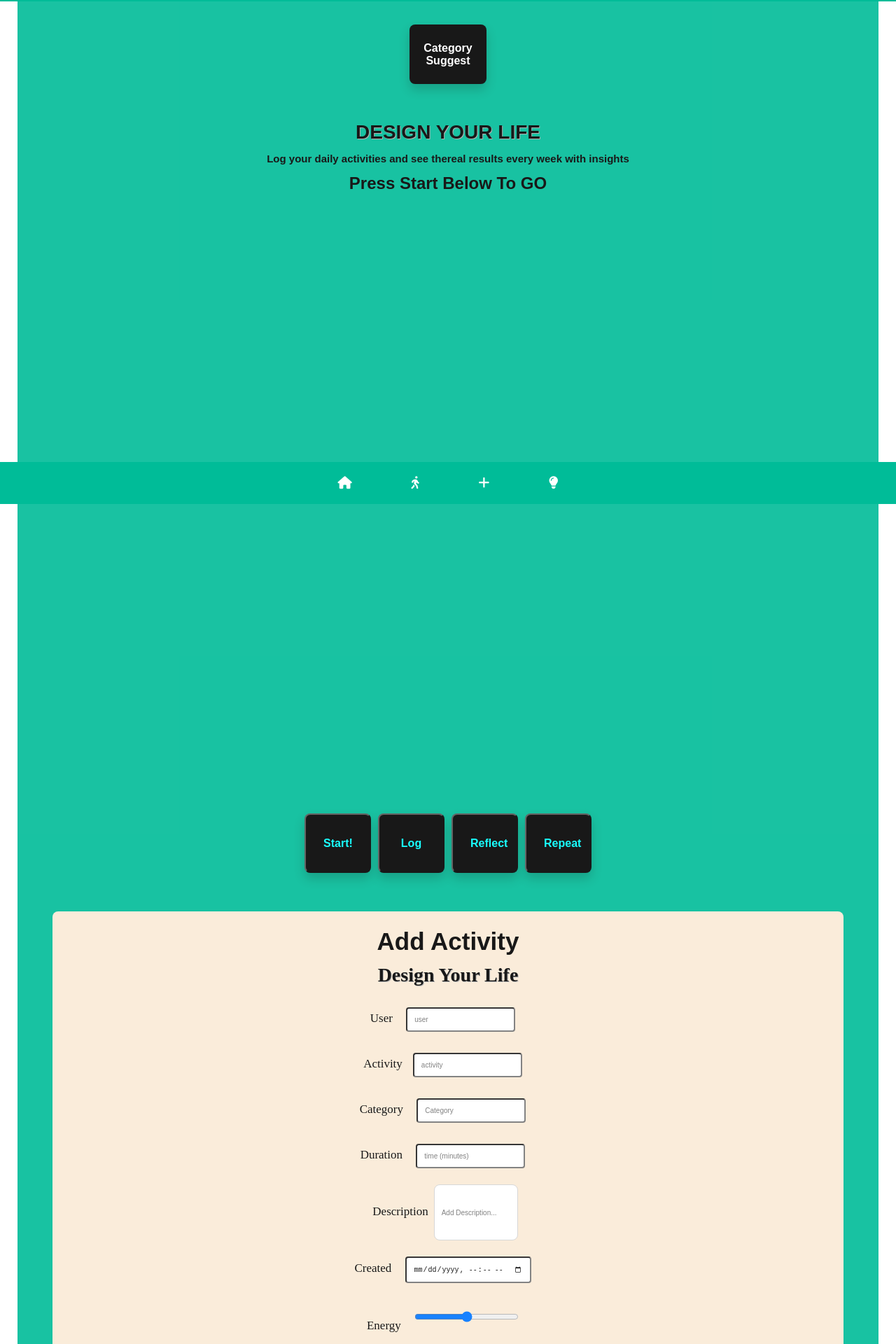
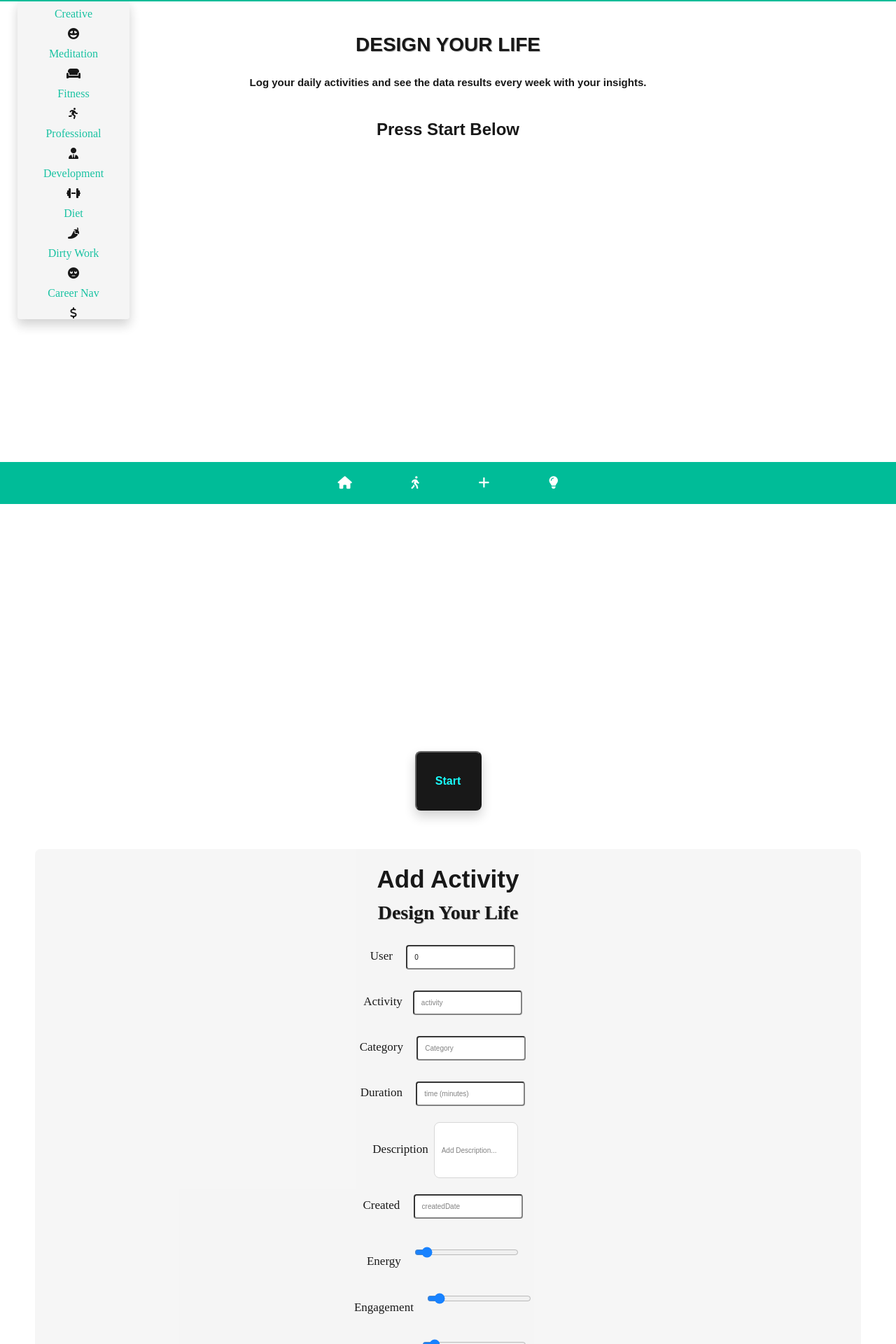
Before and after one commit to kurtve/React-Front-End, a React (Create React App) app in the folder react-front-end/: page /addactivity in a window 1280 px wide. Shown: the part 80-2000 px from the top of the page at 70% size. Built offline with nearby package versions, Linux system fonts and the light colour scheme; a web font is replaced by a local one.

Commit message:
Updated UI for Add Activity, axios POST
axios POST/PUT authenticating and returning object, still server issues w database accepting data

```diff
--- a/react-front-end/src/Components/Activities/AddActivity.js
+++ b/react-front-end/src/Components/Activities/AddActivity.js
@@ -94,6 +94,7 @@ const AddActivity = props => (
 		<p>Description: {task.description} </p>
 		<p>Created: {task.createdDate} </p>
 		<p>Energy Level: {task.energyLevel} </p>
+		<p>Engagement Level: {task.engagementLevel} </p>
 		<p>Rating: {task.enjoymentLevel} </p>
 		</div>
 		<div className='footer'>
--- a/react-front-end/src/Components/Activities/AddActivityForm.js
+++ b/react-front-end/src/Components/Activities/AddActivityForm.js
@@ -5,17 +5,20 @@ import EditTaskForm from './EditTaskForm.js';
 import styled from 'styled-components';
 //import './Activity.css';
 import TimeLine from './TimeLine.js';
+import { withFormik, Form, Field } from 'formik';
+import axios from 'axios';
 
 const StyledAddActivityForm = styled.div`
+background: white;
 .container {
   text-align: center;
   justify-content: center;
-  padding: 25px;
   background: none;
   font-family: 'proxima-nova', sans-serif;
   font-size: 1.6rem;
-  margin-top: 25px;
   height: 100%;
+  background: white;
+  border-radius: 4px;
 }
 .subHead h2{
 	font-family: 'proxima-nova', sans-serif;
@@ -26,7 +29,7 @@ const StyledAddActivityForm = styled.div`
 	font-size: 1.7rem;
 }
 .dropdown {
-	margin-top: 35px;
+	margin-top: 55px;
 	align-content: center;
 }
 .dropdown-content {
@@ -55,13 +58,15 @@ p {
   background: #00bc98;
   border-radius: 8px;
   opacity: 0.9;
+  height: 50px;
+  width: 100%;
 }
 .flex-large {
   display: flex;
   justify-content: center;
   text-align: center;
   flex-flow: row-reverse;
-  background: antiquewhite;
+  background: whitesmoke;
   border-radius: 8px;
   margin: 25px;
   padding: 25px;
@@ -76,8 +81,6 @@ button {
   background: black;
   color: aqua;
   font-weight: 700;
-  cursor: pointer;
-  box-shadow: 2px 2px darkgreen;
   box-shadow: 0px 8px 16px 0px rgba(0,0,0,0.2);
   margin: 5px;
 }
@@ -99,15 +102,15 @@ input {
 	justify-content: center;
 }
 .dropbtn {
-  background-color: black;
+  background-color: whitesmoke;
   color: white;
   padding: 16px;
   font-size: 16px;
   height: 85px;
   text-align: center;
   border: none;
-  width: 110px;
-  text-align: center;
+  width: 80px;
+  align-content: center;
 }
 /* The container <div> - needed to position the dropdown content */
 .dropdown {
@@ -116,9 +119,9 @@ input {
 }
 /* Dropdown Content (Hidden by Default) */
 .dropdown-content {
-  display: none;
+  display: ;
   position: absolute;
-  background-color: #f1f1f1;
+  background-color: whitesmoke;
   min-width: 160px;
   box-shadow: 0px 8px 16px 0px rgba(0,0,0,0.2);
   z-index: 1;
@@ -129,12 +132,12 @@ input {
   padding: 12px 16px;
   text-decoration: none;
   display: block;
-  color:  #fb8570;;
+  color: #00bc98;
 }
 /* Change color of dropdown links on hover */
-.dropdown-content a:hover {background-color: #ddd;}
+.dropdown-content:hover {background-color: #ddd;}
 /* Show the dropdown menu on hover */
-.dropdown:hover .dropdown-content {display: block;}
+.button:hover .dropdown-content {display: block;}
 /* Change the background color of the dropdown button when the dropdown content is shown */
 .dropdown:hover .dropbtn {background-color: aquamarine}
 `;
@@ -145,27 +148,31 @@ const AddActivityForm = () => {
 
 		// Initial Data
 		const taskData = [{
-				"userId": undefined,
-				"activityName":'',
-				"category":'',
-				"duration":'',
-				"description":'',
-				"createdDate":'',
-				"energyLevel":'',
-				"enjoymentLevel":''
-			}]
-
+			userId: 0,
+				  activityName:'',
+				  category:'',
+				  duration:'',
+				  description:'',
+				  createdDate:'',
+				  energyLevel: 0,
+				  engagementLevel: 0,
+				  enjoymentLevel: 0
+				}]
 
 
 		const initialFormState =
-		{"userId": undefined,
-		"activityName":'',
-		"category":'',
-		"duration":'',
-		"description":'',
-		"createdDate":'',
-		"energyLevel":'',
-		"enjoymentLevel":''}
+		{
+		userId: 0,
+		activityName:'',
+		category:'',
+		duration:'',
+		description:'',
+		createdDate:'',
+		energyLevel: 0,
+		engagementLevel: 0,
+		enjoymentLevel: 0
+		}
+
 
 		// Setting State
 		const [ tasks, setTask ] = useState(taskData)
@@ -192,14 +199,14 @@ const AddActivityForm = () => {
 		const editTask = task => {
 			setEditing(true)
 
-			setCurrentTask({ id: task.id,
-				"userId": task.userId,
+			setCurrentTask({ "userId": task.userId,
 				"activityName": task.activityName,
 				"category": task.category,
 				"duration": task.duration,
 				"description": task.description,
 				"created": task.createdDate,
 				"energyLevel": task.energyLevel,
+				"engagementLevel": task.engagementLevel,
 				"rating": task.enjoymentLevel
 			}
 		)
@@ -207,13 +214,14 @@ const AddActivityForm = () => {
 
 		return (
 			<StyledAddActivityForm>
+
 			<div className="container">
 			<div className="flex-row">
 			<div className="dropdown">
 
-			<button className="dropbtn">Category Suggest</button>
 
 			<div className="dropdown-content">
+			{/*<button className="dropbtn">Categories</button>*/}
 			<a href="#">Creative</a>
 			<i className='fas fa-grin-hearts'></i>
 			<a href="#">Meditation</a>
--- a/react-front-end/src/Components/Activities/AddTaskForm.js
+++ b/react-front-end/src/Components/Activities/AddTaskForm.js
@@ -2,14 +2,17 @@ import React, { useState } from 'react';
 import axios from 'axios';
 
 const AddTaskForm = props => {
-    const initialFormState = {userId: undefined,
-      activityName:'',
-      category:'',
-      duration:'',
-      description:'',
-      createdDate:'',
-      energyLevel:'',
-      enjoymentLevel:''}
+    const initialFormState =	{
+      userId: 0,
+			activityName:'',
+			category:'',
+			duration:'',
+			description:'',
+			createdDate:'',
+			energyLevel: 0,
+			engagementLevel: 0,
+			enjoymentLevel: 0
+		  }
 
     const [ task, setTask ] = useState(initialFormState)
 
@@ -18,7 +21,7 @@ const AddTaskForm = props => {
 
       setTask({ ...task, [name]: value })
     }
-
+    let token = '';
     return (
       <div className="AddTaskForm">
       <form
@@ -27,8 +30,8 @@ const AddTaskForm = props => {
           if (!task.userId || !task.category) return
 
           props.addTask(task);
-          JSON.stringify(task);
-          axios.post('https://design-your-life-backend.herokuapp.com/api/activity',task,{ headers: { authorization:localStorage.getItem('jwtToken') } })
+          //JSON.stringify(task);
+          axios.post('https://design-your-life-backend.herokuapp.com/api/activity',task,{ headers: { authorization:localStorage.getItem("token") } })
           .then(data => {
             console.log(data)
           })
@@ -43,25 +46,28 @@ const AddTaskForm = props => {
       <h1>Design Your Life </h1>
       <br />
       <label>User </label>
-      <input type="text" name="userId" placeholder="user" value={task.userId} onChange={handleInputChange} />
+      <input type="number" name="userId" placeholder="user Id" value={task.userId} onChange={handleInputChange} />
       <br />
       <label>Activity</label>
-      <input type="text" name="activity" placeholder="activity" value={task.ActivityName} onChange={handleInputChange} />
+      <input type="text" name="activityName" placeholder="activity" value={task.activityName} onChange={handleInputChange} />
       <br />
       <label>Category </label>
       <input type="text" name="category" placeholder="Category" value={task.category} onChange={handleInputChange} />
       <br />
       <label>Duration </label>
-      <input type="number" name="duration" placeholder="time (minutes)" value={task.duration} onChange={handleInputChange} />
+      <input type="text" name="duration" placeholder="time (minutes)" value={task.duration} onChange={handleInputChange} />
       <br />
       <label>Description</label>
       <input type="text" name="description" className="textarea" placeholder="Add Description..." value={task.description} onChange={handleInputChange} />
       <br />
       <label>Created </label>
-      <input type="datetime-local" name="createdDate" placeholder="createdDate" value={task.createdDate} onChange={handleInputChange} />
+      <input type="text" name="createdDate" placeholder="createdDate" value={task.createdDate} onChange={handleInputChange} />
       <br />
       <label>Energy </label>
       <input type="range" name="energyLevel" placeholder="energy-level" value={task.energyLevel} onChange={handleInputChange} />
+      <br />
+      <label>Engagement </label>
+      <input type="range" name="engagementLevel" placeholder="engagementLevel" value={task.engagementLevel} onChange={handleInputChange} />
       <br />
       <label>Enjoyment</label>
       <input type="range" name="enjoymentLevel" placeholder="rating" value={task.enjoymentLevel} onChange={handleInputChange} />
--- a/react-front-end/src/Components/Activities/TimeLine.js
+++ b/react-front-end/src/Components/Activities/TimeLine.js
@@ -1,14 +1,36 @@
 import React, { Component } from "react";
 import { TimelineLite, CSSPlugin } from "gsap/all";
 import { Tween, Timeline } from 'react-gsap';
+import logo from './logo.png';
+import styled from 'styled-components';
+
 
 // icons will be animated using a stagger method
 const iconsArray = [
 	{ src: "https://img.icons8.com/ios-filled/50/000000/bench-press-with-dumbbells.png"},
-	{ src: "https://img.icons8.com/officel/80/000000/no-sugar2.png"},
-	{ src: "https://img.icons8.com/nolan/96/000000/exercise.png"},
-	{ src: "https://img.icons8.com/color/96/000000/overtime.png"}
+	{ src: "https://img.icons8.com/ios-glyphs/60/000000/rhythmic-gymnastics.png"},
+	{ src: "https://img.icons8.com/color/48/000000/fitbit.png"}
 ];
+
+const StyledTimeline = styled.div`
+background: white;
+.container {
+  text-align: center;
+  justify-content: center;
+  padding: 25px;
+  background: none;
+  font-family: 'proxima-nova', sans-serif;
+  font-size: 1.6rem;
+  margin-top: 25px;
+  height: 100%;
+  background-color: white;
+  border-radius: 8px;
+}
+.row {
+	background-color: white;
+	border-radius: 8px;
+}
+`;
 
 class TimelineSequence extends Component {
 
@@ -37,14 +59,18 @@ class TimelineSequence extends Component {
 	}
 
 	render(){
-		return <div className="container">
+		return <StyledTimeline>
+		<div className="container">
 			<div className="row">
 				<div className="col-12 mt-3">
 
 					<h1 className="text-center">DESIGN YOUR LIFE</h1>
+					<br />
                     <p className="lead">Log your <strong>daily activities</strong> and see the
-                    <strong>real results</strong> every week with insights</p>
-                    <h2>Press Start Below To GO</h2>
+					<strong> data results</strong> every week with your insights.</p>
+					<br />
+					<br />
+                    <h2>Press Start Below</h2>
 
 					{/* WRAPPER */}
 					<div className="demoWrapper">
@@ -52,24 +78,27 @@ class TimelineSequence extends Component {
 						<div className="bg"></div>
 
 						<div className="content" ref={ div => this.content = div }>
-
-							<h1 ref={ h1 => this.head = h1 }>Design Your Life</h1>
-							<h2 ref={ h2 => this.subhead = h2 }>Start building a better future today by logging your new activities and expanding your horizons, all while tracking your data.</h2>
+                            <br />
+                            <h2 ref={ h1 => this.head = h1 }>Design Your Own Life</h2>
+                            <br />
+							<p ref={ h2 => this.subhead = h2 }>Based on Stanford's Course, Start building a better future
+							today by logging your new activities and expanding your horizons, all while tracking your data.</p>
 							<div className="info">
-								<img
-									src="https://www.greensock.com/_img/codepen/feature_robust.png"
-									width="240"
-									height="151"
+							<br />
+								<img src="https://i2.wp.com/designsbywinther.com/wp-content/uploads/2018/08/blessed.png?resize=350%2C200&ssl=1"
+									width="200px"
+									height="96px"
 									className="feature"
+									alt="img"
 									ref={ img => this.feature = img }
 								/>
 								<p className="description" ref={ p => this.description = p }>
                                 Start building a better future today by logging your new activities and
-                                expanding your horizons, all while tracking your data.
+                                expanding your horizons, Personal, Professional, Health, and Creative.
                              </p>
 							</div>
 
-							<div className="nav">
+							<div className="navItem">
 								{ iconsArray.map( (icon, index) => {
 									const { src, width, height } = icon;
 									return <img
@@ -89,26 +118,18 @@ class TimelineSequence extends Component {
 						<button
 							className="btn gsap-btn"
 							onClick={() => this.logoTl.play()}
-						>Start!</button>
-						<button
-							className="btn gsap-btn"
-							onClick={() => this.logoTl.pause()}
-						>Log</button>
-						<button
+						>Start</button>
+						{/*<button
 							className="btn gsap-btn"
 							onClick={() => this.logoTl.reverse()}
-						>Reflect</button>
-						<button
-							className="btn gsap-btn"
-							onClick={() => this.logoTl.restart()}
-						>Repeat</button>
+						>Reload</button>*/}
 					</div>
 
 				</div>
 			</div>
-		</div>;
+		</div>
+	</StyledTimeline>
 	}
-
 }
 
 export default TimelineSequence;
```
